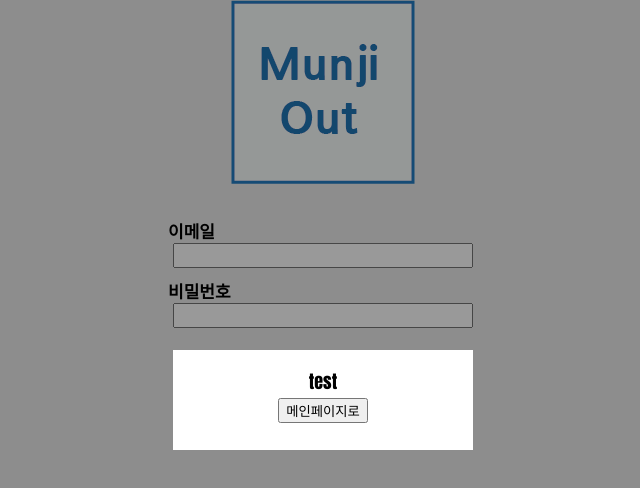
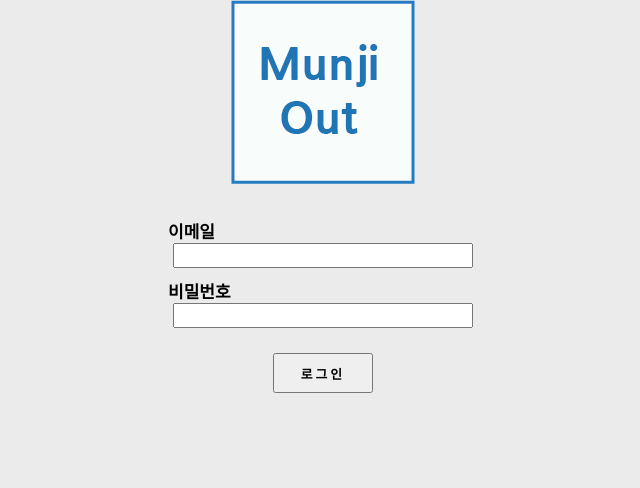
Before and after one commit to codestates/MunjiOut, a React (Create React App) app in the folder client/: page /login in a window 1280 px wide. Shown: the top 488 px of the page, without its empty margins (317-957 px from the left). Built offline with nearby package versions, Linux system fonts and the light colour scheme.

Commit message:
feature: login page modal

```diff
--- a/client/src/App.js
+++ b/client/src/App.js
@@ -11,7 +11,7 @@ import { getRegExp } from "korean-regexp";
 import axios from "axios";
 
 function App() {
-  const [isLogin, setIsLogin] = useState(true);
+  const [isLogin, setIsLogin] = useState(false);
   const [isStared, setIsStared] = useState([]);
   const [isSearched, setIsSearched] = useState([]);
   const LN = LocationName.map((el) => el.locationName);
@@ -28,6 +28,7 @@ function App() {
   const handleLogin = () => {
     setIsLogin(true);
   };
+  console.log("?????????????", isLogin);
 
   // * stared pic이 클릭되면, 해당 stared City Card delete
   // ! query
--- a/client/src/components/Modal.css
+++ b/client/src/components/Modal.css
@@ -18,21 +18,19 @@
 }
 
 .Modal_btn {
-  background-color: #4000c7;
-  text-decoration: none;
-  border: none;
-  padding: 20px;
-  color: white;
-  border-radius: 30px;
-  cursor: grab;
-  position: relative;
-  z-index: 2;
+  position: absolute;
+  left: 50%;
+  top: 70%;
+  transform: translate(-50%);
+  font-size: 14px;
 }
 
 .Modal_view {
   box-sizing: border-box;
-  width: 300px;
-  height: 100px;
+  width: 40vh;
+  height: 20vh;
+  min-width: 300px;
+  min-height: 150px;
   background-color: rgb(255, 255, 255);
   position: relative;
   opacity: 100%;
@@ -41,3 +39,13 @@
   font-weight: bold;
   font-family: Impact, Haettenschweiler, "Arial Narrow Bold", sans-serif;
 }
+
+.Modal_message {
+  border: 1px black solid;
+  position: absolute;
+  left: 50%;
+  top: 45%;
+  transform: translate(-50%, -50%);
+  font-size: 20px;
+  width: 100%;
+}
--- a/client/src/components/Modal.js
+++ b/client/src/components/Modal.js
@@ -1,30 +1,18 @@
 import React, { useState } from "react";
 import "./Modal.css";
 
-function Modal() {
-  const [isOpen, setIsOpen] = useState(true);
-  const [message, setMessage] = useState("test");
-  const handleOpenModal = () => {
-    setIsOpen(!isOpen);
-  };
-  console.log(isOpen);
+function Modal({ message, onClick }) {
   return (
-    // <div className="Modal_container">
     <>
-      {/* <button className="Modal_btn" onClick={handleOpenModal}>
-        {isOpen ? "opened" : "closed"}
-      </button> */}
-      {isOpen ? (
-        <div className="Modal_backdrop">
-          <div className="Modal_view" role="dialog">
-            <p></p>
-            <div>{message}</div>
-            <button onClick={handleOpenModal}>메인페이지로</button>
-          </div>
+      <div className="Modal_backdrop">
+        <div className="Modal_view" role="dialog">
+          <div className="Modal_message">{message}</div>
+          <button className="Modal_btn" onClick={onClick}>
+            메인페이지로
+          </button>
         </div>
-      ) : null}
+      </div>
     </>
-    // </div>
   );
 }
 
--- a/client/src/pages/Login.js
+++ b/client/src/pages/Login.js
@@ -12,12 +12,15 @@ function Login({ handleLogin }) {
   });
   const [errorMsg, setErrorMsg] = useState("");
   const [isOpen, setIsOpen] = useState(false);
+  const [message, setMessage] = useState("");
   const history = useHistory();
 
   const handleInputValue = (key) => (e) => {
     setLoginInfo({ ...loginInfo, [key]: e.target.value });
   };
-  console.log(loginInfo);
+  const handleHistory = () => {
+    history.push("/");
+  };
   const handleLoginRequest = () => {
     if ((loginInfo.email === "", loginInfo.password === "")) {
       setErrorMsg("이메일과 비밀번호를 입력해주세요");
@@ -30,8 +33,8 @@ function Login({ handleLogin }) {
         .then((res) => {
           console.log(res);
           handleLogin();
+          setMessage("먼지아웃에 오신걸 환영합니다");
           setIsOpen(true);
-          // history.push("/");
         })
         .catch((err) => {
           console.log(err.response);
@@ -57,7 +60,7 @@ function Login({ handleLogin }) {
             onChange={handleInputValue("email")}
           ></input>
         </div>
-        <Modal isOpen={isOpen} />
+        {isOpen ? <Modal message={message} onClick={handleHistory} /> : null}
         <div>
           <div className="Login_info">비밀번호</div>
           <input
```
